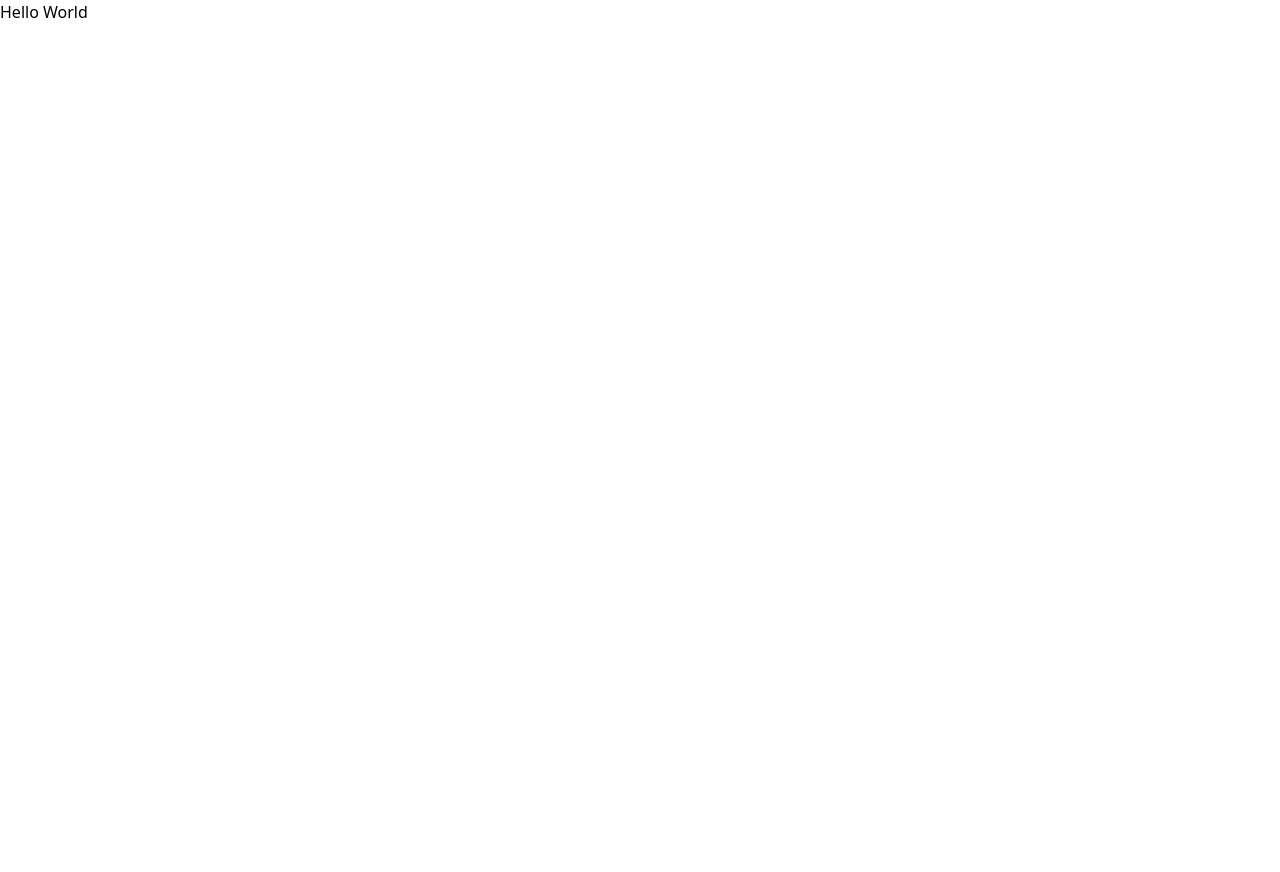
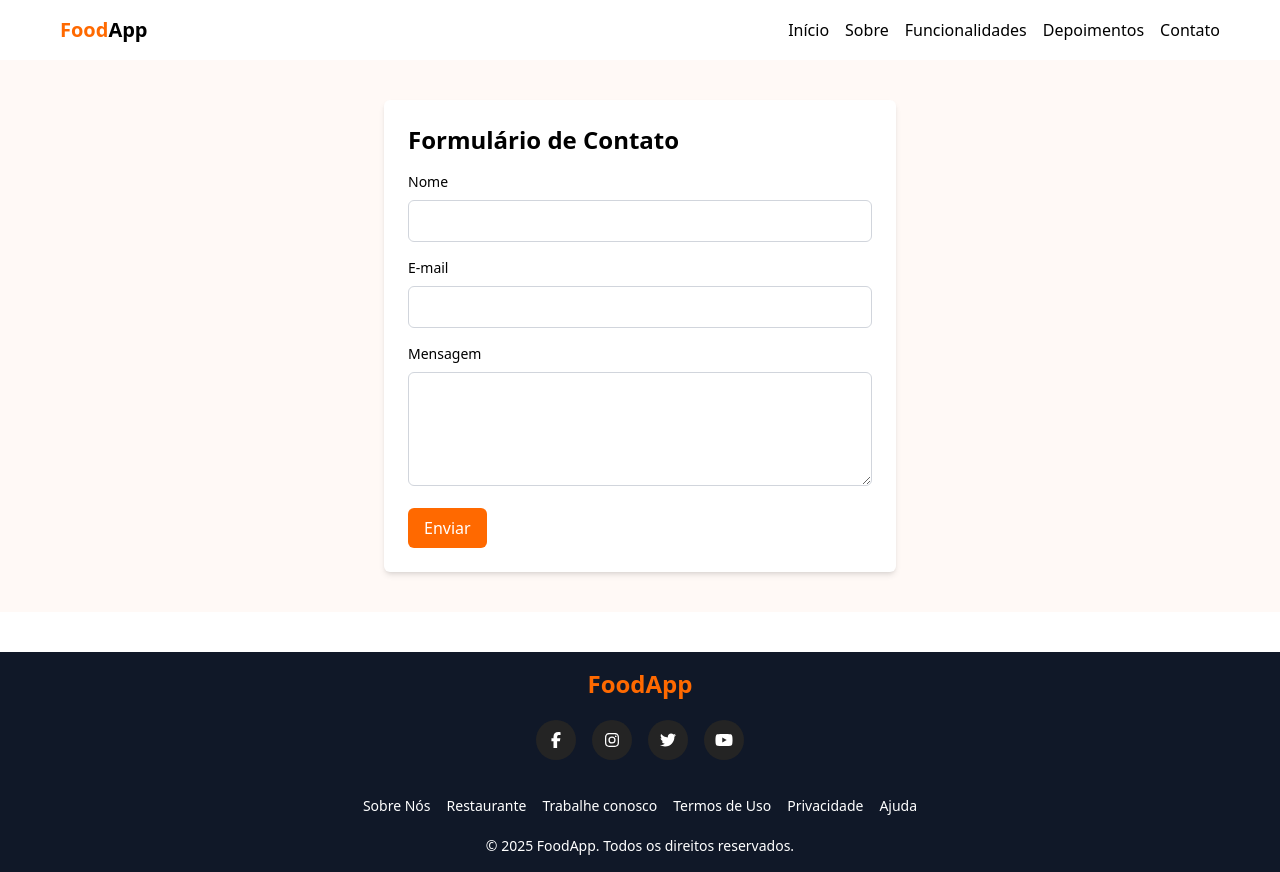
Before and after one commit to Gsn00/cp05-webdev, a React (Vite) app: page / in a window 1280 px wide. Before the commit the page ends 800 px from the top, so only its background shows below. Built offline with nearby package versions, Linux system fonts and the light colour scheme.

Commit message:
header, formulario, footer

```diff
--- a/src/App.jsx
+++ b/src/App.jsx
@@ -1,5 +1,15 @@
+import Formulario from "./componentes/Formulario";
+import Header from "./componentes/Header";
+import Footer from "./componentes/Footer";
+
 function App() {
-  return <h1>Hello World</h1>;
+  return (
+    <div className="App">
+      <Header />
+      <Formulario />
+      <Footer />
+    </div>
+  );
 }
 
 export default App;
--- /dev/null
+++ b/src/componentes/Footer.jsx
@@ -0,0 +1,64 @@
+import { FontAwesomeIcon } from "@fortawesome/react-fontawesome";
+import { faFacebookF } from "@fortawesome/free-brands-svg-icons";
+import { faInstagram } from "@fortawesome/free-brands-svg-icons";
+import { faTwitter } from "@fortawesome/free-brands-svg-icons";
+import { faYoutube } from "@fortawesome/free-brands-svg-icons";
+
+export default function Footer() {
+  return (
+    <footer className="w-full py-4 bg-gray-900 text-white mt-10">
+      <div className="container mx-auto text-center flex flex-col gap-5 items-center">
+        <h1 className="text-2xl font-bold text-orange-500">FoodApp</h1>
+        <div>
+          <a
+            href=""
+            className="mx-2 w-10 aspect-square bg-[#242424] p-2 rounded-full inline-block"
+          >
+            <FontAwesomeIcon icon={faFacebookF} />
+          </a>
+          <a
+            href=""
+            className="mx-2 w-10 aspect-square bg-[#242424] p-2 rounded-full inline-block"
+          >
+            <FontAwesomeIcon icon={faInstagram} />
+          </a>
+          <a
+            href=""
+            className="mx-2 w-10 aspect-square bg-[#242424] p-2 rounded-full inline-block"
+          >
+            <FontAwesomeIcon icon={faTwitter} />
+          </a>
+          <a
+            href=""
+            className="mx-2 w-10 aspect-square bg-[#242424] p-2 rounded-full inline-block"
+          >
+            <FontAwesomeIcon icon={faYoutube} />
+          </a>
+        </div>
+        <div className="flex flex-wrap justify-center gap-4 mt-4 ">
+          <a href="" className="text-sm">
+            Sobre Nós
+          </a>
+          <a href="" className="text-sm">
+            Restaurante
+          </a>
+          <a href="" className="text-sm">
+            Trabalhe conosco
+          </a>
+          <a href="" className="text-sm">
+            Termos de Uso
+          </a>
+          <a href="" className="text-sm">
+            Privacidade
+          </a>
+          <a href="" className="text-sm">
+            Ajuda
+          </a>
+        </div>
+        <p className="text-sm">
+          &copy; {new Date().getFullYear()} FoodApp. Todos os direitos reservados.
+        </p>
+      </div>
+    </footer>
+  );
+}
--- /dev/null
+++ b/src/componentes/Formulario.jsx
@@ -0,0 +1,45 @@
+export default function Formulario() {
+  return (
+    <section id="Formulario" className="py-10 bg-[#fff9f6]">
+      <form className="w-full max-w-lg mx-auto p-6 bg-white rounded-md shadow-md">
+        <h2 className="text-2xl font-bold mb-4">Formulário de Contato</h2>
+        <div className="mb-4">
+          <label htmlFor="nome" className="block text-sm font-medium mb-2">
+            Nome
+          </label>
+          <input
+            type="text"
+            id="nome"
+            className="border border-gray-300 p-2 w-full rounded-md"
+          />
+        </div>
+        <div className="mb-4">
+          <label htmlFor="email" className="block text-sm font-medium mb-2">
+            E-mail
+          </label>
+          <input
+            type="email"
+            id="email"
+            className="border border-gray-300 p-2 w-full rounded-md"
+          />
+        </div>
+        <div className="mb-4">
+          <label htmlFor="mensagem" className="block text-sm font-medium mb-2">
+            Mensagem
+          </label>
+          <textarea
+            id="mensagem"
+            className="border border-gray-300 p-2 w-full rounded-md"
+            rows="4"
+          ></textarea>
+        </div>
+        <button
+          type="submit"
+          className="bg-orange-500 text-white py-2 px-4 rounded-md hover:bg-orange-600"
+        >
+          Enviar
+        </button>
+      </form>
+    </section>
+  );
+}
--- /dev/null
+++ b/src/componentes/Header.jsx
@@ -0,0 +1,26 @@
+export default function Header() {
+  return (
+    <header className="w-full px-15 py-4 bg-white text-black flex justify-between items-center shadow-md">
+      <h1 className="text-xl font-bold text-orange-500 flex">Food <span className="text-black">App</span></h1>
+      <nav>
+        <ul className="flex space-x-4" >
+          <li>
+            <a href="#home">Início</a>
+          </li>
+          <li>
+            <a href="#sobre">Sobre</a>
+          </li>
+          <li>
+            <a href="#funcionalidades">Funcionalidades</a>
+          </li>
+          <li>
+            <a href="#depoimentos">Depoimentos</a>
+          </li>
+          <li>
+            <a href="#contato">Contato</a>
+          </li>
+        </ul>
+      </nav>
+    </header>
+  );
+}
--- a/src/index.css
+++ b/src/index.css
@@ -1,10 +1,6 @@
 @import "tailwindcss";
 
 * {
-  margin: 0;
-  padding: 0;
-  border: 0;
-  outline: 0;
   box-sizing: border-box;
 }
 
```
